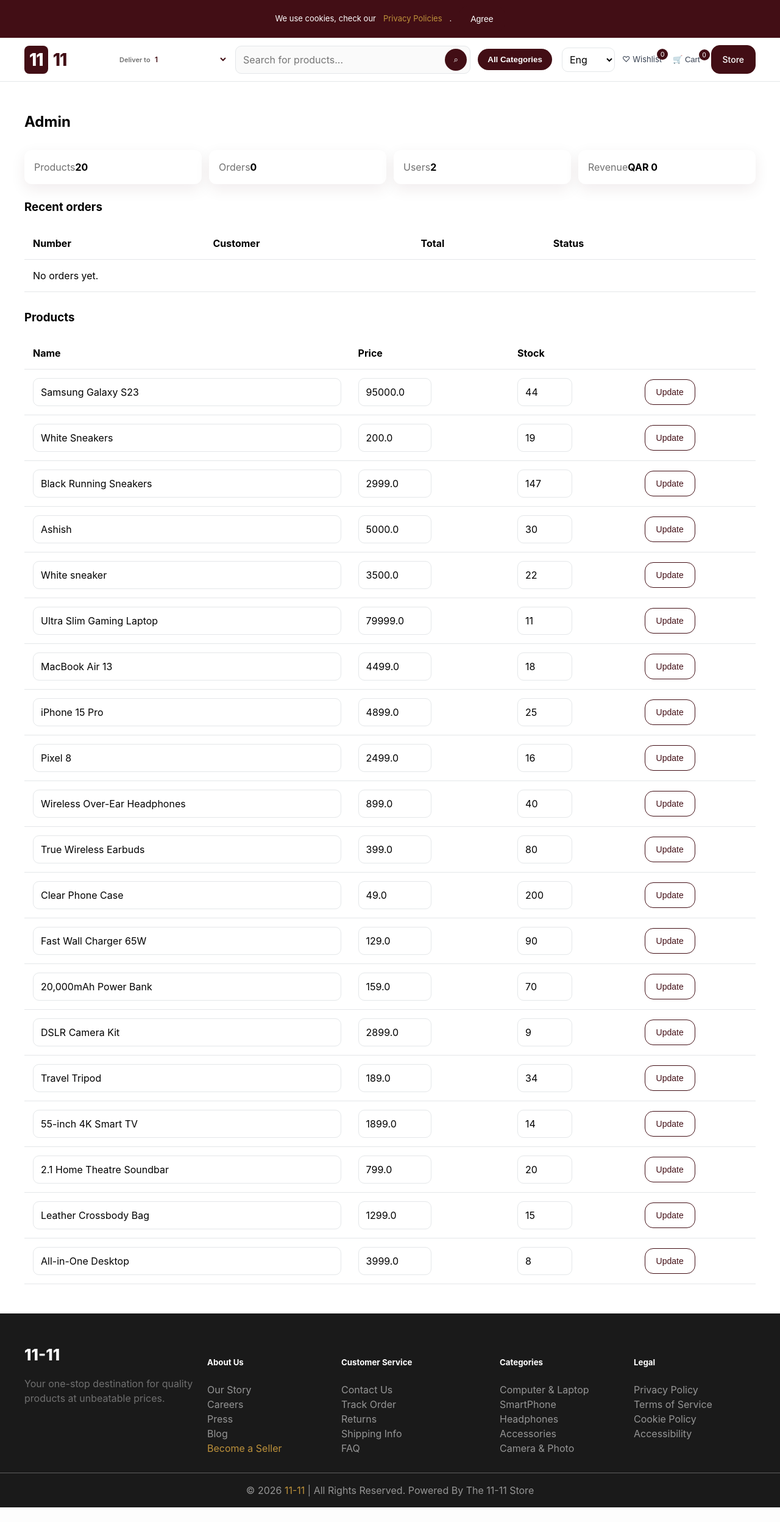
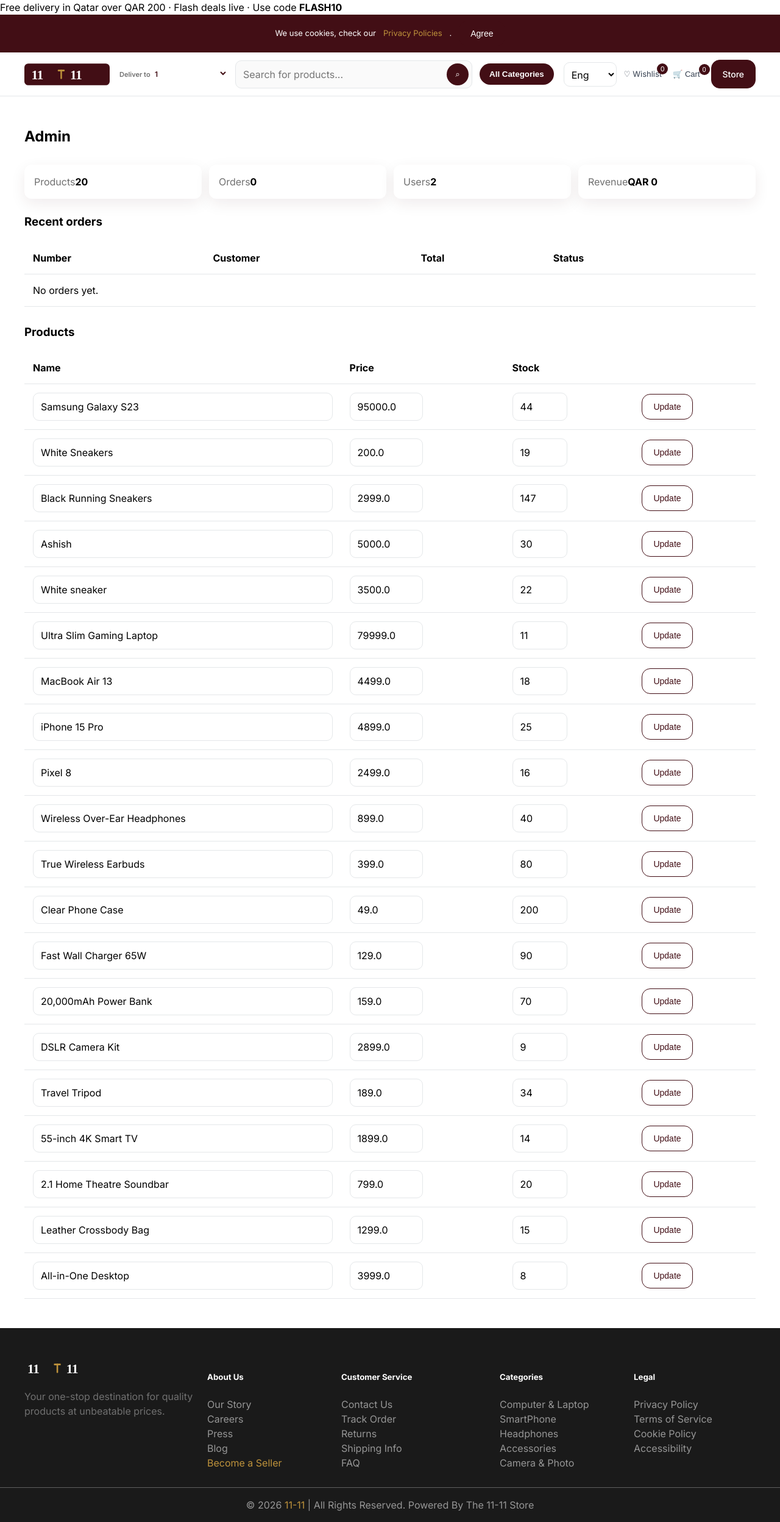
Before and after one commit to ahamedshadhir/11-11, a Flask app: page /admin in a window 1280 px wide. Shown: the whole page at 61% size. Before the commit the page ends 2472 px from the top, so only its background shows below. Run offline with Flask 3, Linux system fonts and the light colour scheme; a user stored in the database is signed in.

Commit message:
Use 11-11 logo in header and footer

```diff
--- a/templates/base.html
+++ b/templates/base.html
@@ -3,19 +3,26 @@
 <head>
   <meta charset="UTF-8" />
   <meta name="viewport" content="width=device-width, initial-scale=1" />
-  <title>{% block title %}{{ store_name }}{% endblock %}</title>
+  <title>{% block title %}{{ store_name }} | Shop electronics, fashion & home{% endblock %}</title>
   <meta name="description" content="11-11 marketplace — electronics, fashion and home in Qatar." />
+  <link rel="icon" href="{{ url_for('static', filename='img/favicon.svg') }}" type="image/svg+xml" />
+  <link rel="preconnect" href="https://fonts.googleapis.com" />
+  <link rel="preconnect" href="https://fonts.gstatic.com" crossorigin />
+  <link href="https://fonts.googleapis.com/css2?family=Playfair+Display:wght@600;700&family=Inter:wght@400;500;600;700&display=swap" rel="stylesheet" />
   <link rel="stylesheet" href="{{ url_for('static', filename='css/style.css') }}" />
 </head>
 <body data-wish="{{ wishlist_ids|join(',') }}">
+  <div class="top-strip">
+    Free delivery in Qatar over QAR 200 · Flash deals live · Use code <b>FLASH10</b>
+  </div>
   <div class="cookie-bar" id="cookieBar">
     We use cookies, check our <a href="{{ url_for('privacy') }}">Privacy Policies</a>.
     <button class="common-btn" id="cookieAccept" type="button">Agree</button>
   </div>
   <header class="header-card">
     <div class="container header-row">
-      <a class="header-logo" href="{{ url_for('index') }}">
-        <span class="mark">11</span> 11
+      <a class="header-logo" href="{{ url_for('index') }}" aria-label="11-11 home">
+        <img src="{{ url_for('static', filename='img/logo.svg') }}" alt="11-11" width="150" height="38" />
       </a>
       <div class="header-mid">
         <div class="deliver">
@@ -113,7 +120,9 @@
   <footer class="footer">
     <div class="container footer-grid">
       <div>
-        <div class="ftr-logo">11-11</div>
+        <a href="{{ url_for('index') }}" class="ftr-logo-link">
+          <img src="{{ url_for('static', filename='img/logo-light.svg') }}" alt="11-11" width="140" height="36" />
+        </a>
         <p>Your one-stop destination for quality products at unbeatable prices.</p>
       </div>
       <div class="ftr-links">
```
